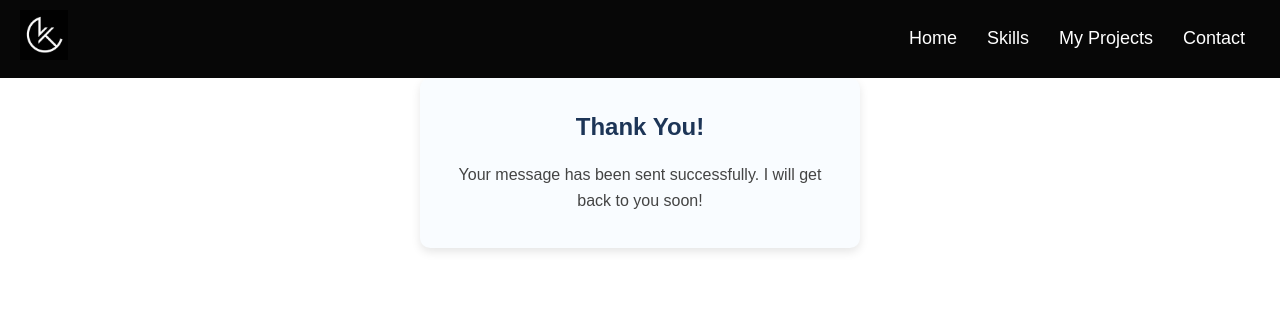
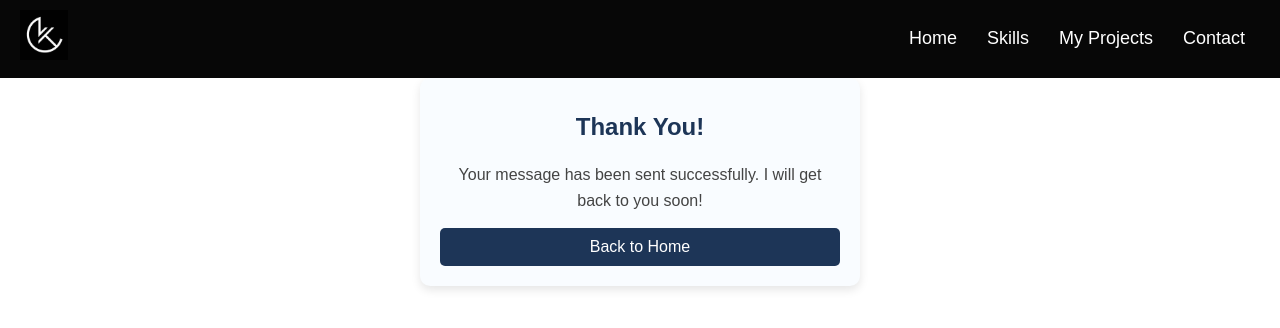
Before and after one commit to KoushikMehta31/Portfolio-web-application, a React (Vite) app: page /contact in a window 1280 px wide. Both pictures are taken after typing "Sample", "name@example.com", "Sample", "Sample" into the empty fields and a click on the button "Send message". Shown: the top 328 px of the page. Built offline with nearby package versions, Linux system fonts and the light colour scheme.

Commit message:
Update Contact.jsx
edit

```diff
--- a/src/Components/Contact.jsx
+++ b/src/Components/Contact.jsx
@@ -1,6 +1,8 @@
 
 import React, { useState } from 'react';
+import { Link } from 'react-router-dom';
 import './Contact.css';
+
 
 const Contact = () => {
   const [isSubmitted, setIsSubmitted] = useState(false);
@@ -38,8 +40,13 @@ const Contact = () => {
         <div className="thank-you-message">
           <h1>Thank You!</h1>
           <p>Your message has been sent successfully. I will get back to you soon!</p>
+          <div>
+
+            <button className='home'><Link to="/">Back to Home</Link></button>
+          </div>
         </div>
       )}
+
     </div>
   );
 };
```
